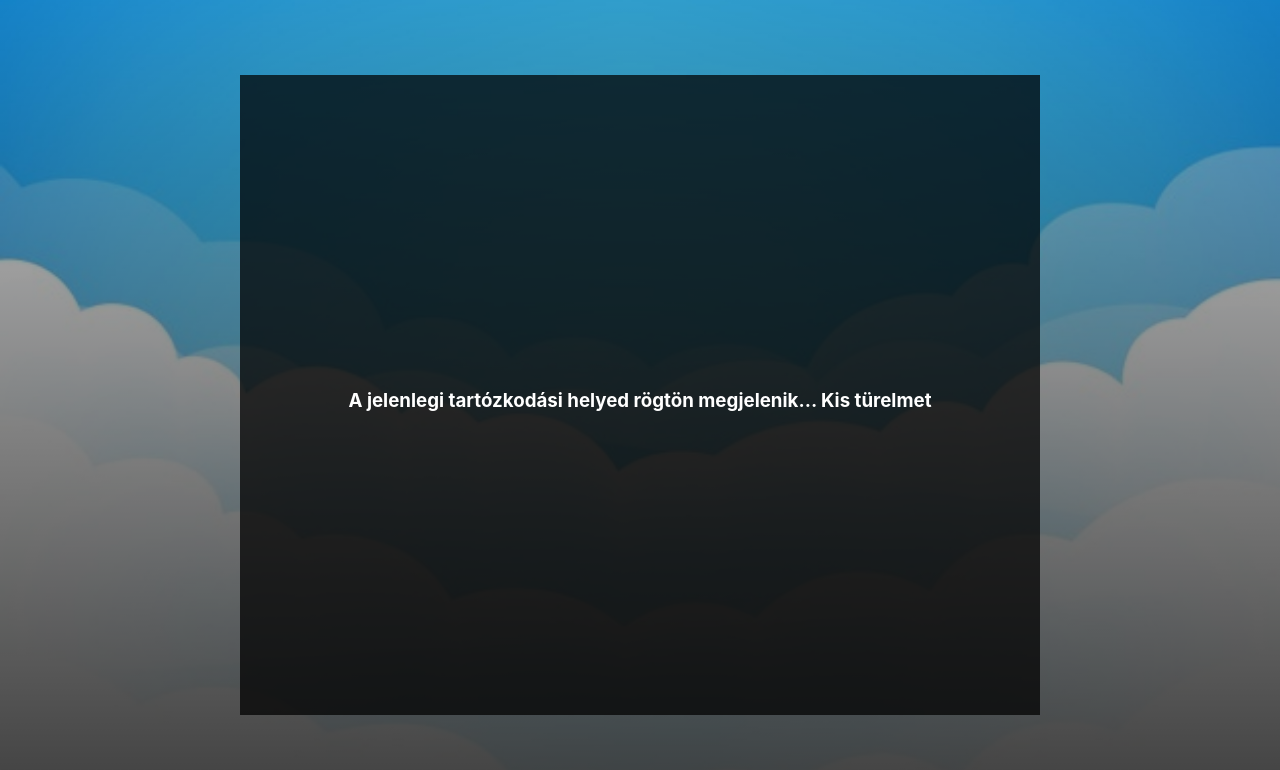
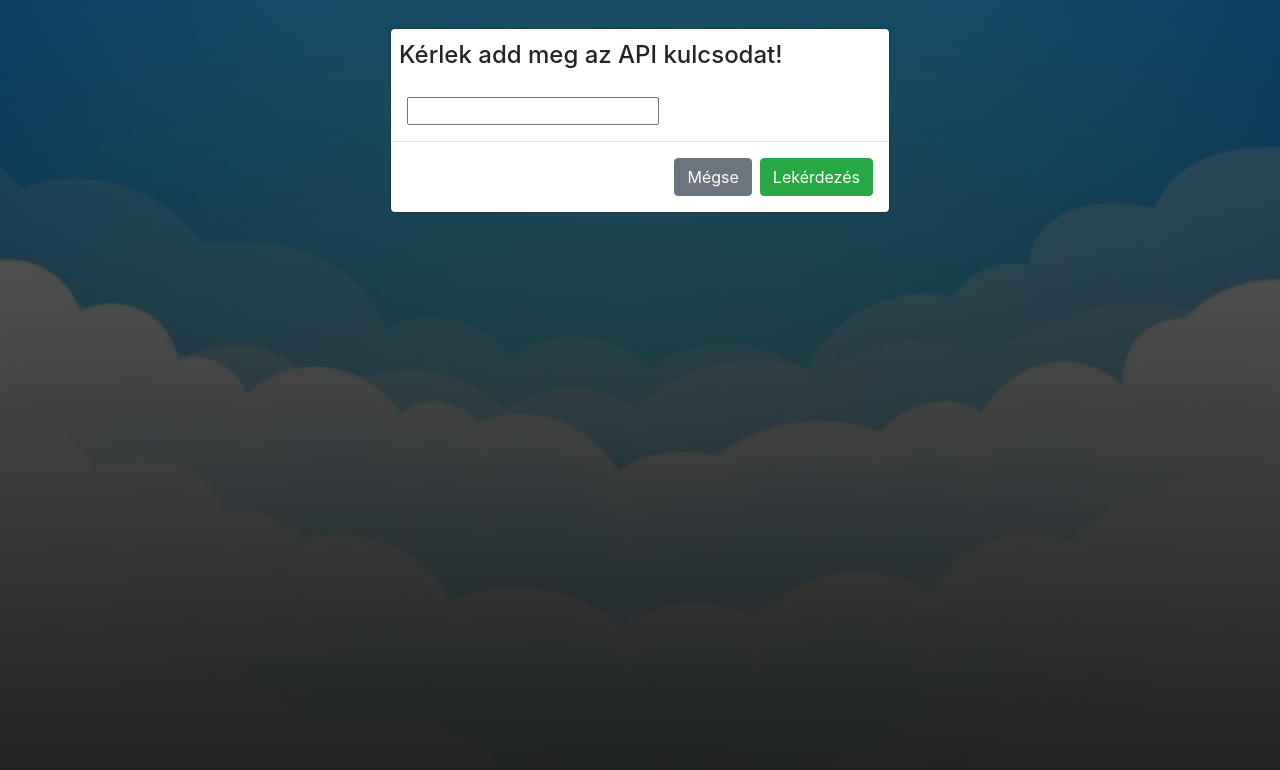
Before and after one commit to totheszti/WeatherApp, a React (Create React App) app: page / in a window 1280 px wide. Shown: the top 770 px of the page. Built offline with nearby package versions, Linux system fonts and the light colour scheme; no server answers.

Commit message:
Api key bekérés

```diff
--- a/package.json
+++ b/package.json
@@ -19,7 +19,9 @@
     "moment-timezone": "^0.5.33",
     "react": "^17.0.2",
     "react-animated-weather": "^4.0.1",
+    "react-bootstrap": "^1.6.1",
     "react-dom": "^17.0.2",
+    "react-modal": "^3.14.3",
     "react-moment": "^1.1.1",
     "react-scripts": "4.0.3",
     "reactjs-popup": "^2.0.5",
--- a/public/index.html
+++ b/public/index.html
@@ -15,6 +15,11 @@
       user's mobile device or desktop. See https://developers.google.com/web/fundamentals/web-app-manifest/
     -->
     <link rel="manifest" href="%PUBLIC_URL%/manifest.json" />
+    <link rel="stylesheet" href="https://stackpath.bootstrapcdn.com/bootstrap/4.4.1/css/bootstrap.min.css">
+
+    <script src="https://unpkg.com/react@16/umd/react.development.js"></script>
+    <script src="https://unpkg.com/react-dom@16/umd/react-dom.development.js"></script>
+    <script src="https://unpkg.com/babel-standalone@6/babel.min.js"></script>
     <!--
       Notice the use of %PUBLIC_URL% in the tags above.
       It will be replaced with the URL of the `public` folder during the build.
--- a/src/App.js
+++ b/src/App.js
@@ -1,19 +1,77 @@
-import React, { useState } from "react";
+import React, { useState} from "react";
 import CurrentLocation from "./currentLocation";
 import "./App.css";
+import {Modal, Button} from "react-bootstrap";
 
-function App(){
+class App extends React.Component {
+
+    constructor(props) {
+        super(props);
+        this.state = {
+            show: true,
+            apiKey: ""}
+        ;
+
+        this.handleClose = this.handleClose.bind(this);
+        this.handleShow = this.handleShow.bind(this);
+        this.onSubmit = this.onSubmit.bind(this);
+    }
+
+    componentDidMount(){
+        this.setState({
+            show : true,
+            apiKey: ""
+        })
+    }
+
+    handleClose() {
+        this.setState({show: false});
+    };
+
+    handleShow() {
+        this.setState({show: true});
+    };
+
+    onSubmit(e) {
+        debugger
+
+        e.preventDefault();
+        let apiKey = this.state.apiKey;
+
+        localStorage.setItem('apiKey', apiKey);
+
+        console.log(apiKey);
+    }
+
+    render() {
         return (
             <div className="app">
                 <main>
                     <React.Fragment>
+
+                            {/*<button onClick={this.handleShow}>Api key megadása</button>*/}
+                            <Modal show={this.state.show} onHide={this.handleClose}>
+                                <Modal.Title className="m-2">
+                                    Kérlek add meg az API kulcsodat!
+                                </Modal.Title>
+                                <Modal.Body>
+                                    <input type="text" onChange={(c) => this.state.apiKey = c.target.value}/>
+                                </Modal.Body>
+                                <Modal.Footer>
+                                    <Button variant="secondary" onClick={this.handleClose}>Mégse</Button>
+                                    <Button variant="success" onClick={this.onSubmit}>Lekérdezés</Button>
+                                </Modal.Footer>
+                            </Modal>
+                        {this.state.apiKey !== "" ? (
                         <div className="container">
-                            <CurrentLocation />
+                            <CurrentLocation/>
                         </div>
+                        ) : ""}
                     </React.Fragment>
-
                 </main>
             </div>
         );
     }
+}
+
 export default App;
--- a/src/currentLocation.js
+++ b/src/currentLocation.js
@@ -1,7 +1,6 @@
 import React from "react";
 import Clock from "react-live-clock";
 import Forecast from './forecast';
-import loader from './assets/fidgetspinner.gif'
 import apiKeys from "./apiKeys";
 import classNames from 'classnames';
 import ReactAnimatedWeather from "react-animated-weather";
@@ -32,8 +31,6 @@ const dateBuilder = (d) => {
         "Péntek",
         "Szombat",
     ];
-
-    let apiKey = "";
 
     let day = days[d.getDay()];
     let date = d.getDate();
@@ -74,7 +71,7 @@ class Weather extends React.Component {
                     this.getWeather(position.coords.latitude, position.coords.longitude);
                 })
                 .catch((err) => {
-                    this.getWeather(28.67, 77.22);
+                    this.getWeather(46.08333, 18.23333);
                     alert(
                         "Engedélyezd a helymeghatározást!"
                     );
@@ -100,7 +97,7 @@ class Weather extends React.Component {
     };
     getWeather = async (lat, lon) => {
         const api_call = await fetch(
-            `${apiKeys.base}weather?lat=${lat}&lon=${lon}&units=metric&&lang=hu&APPID=${apiKeys.key}`
+            `${apiKeys.base}weather?lat=${lat}&lon=${lon}&units=metric&&lang=hu&APPID=${localStorage.getItem('apiKey')}`
         );
 
         const data = await api_call.json();
--- a/src/forecast.js
+++ b/src/forecast.js
@@ -2,7 +2,7 @@ import React, { useState, useEffect } from "react";
 import axios from "axios";
 import apiKeys from "./apiKeys";
 import { FontAwesomeIcon } from '@fortawesome/react-fontawesome'
-import Button from "bootstrap/js/src/button";
+import {Button} from "react-bootstrap";
 
 
 function Forecast(props) {
@@ -15,7 +15,7 @@ function Forecast(props) {
             .get(
                 `${apiKeys.base}weather?q=${
                     city != "[object Object]" ? city : query
-                }&units=metric&APPID=${apiKeys.key}`
+                }&units=metric&APPID=${localStorage.getItem('apiKey')}`
             )
             .then((response) => {
                 setWeather(response.data);
@@ -28,13 +28,6 @@ function Forecast(props) {
                 setError({message: "nem található", query: query});
             });
     };
-
-    // function checkTime(i) {
-    //     if (i < 10) {
-    //         i = "0" + i;
-    //     } // add zero in front of numbers < 10
-    //     return i;
-    // }
 
     const defaults = {
         color: "white",
@@ -105,7 +98,7 @@ function Forecast(props) {
                         )}
                     </ul>
                     { query !== "" && query === weather.name ?
-                        <div style={{width: "100%", display: "flex"}}><button style={ {backgroundColor: "green", padding: "10px", margin: "10px auto" }} onClick={search}>Újratöltés</button></div>  : ""}
+                        <div style={{width: "100%", display: "flex"}}><Button variant="success" style={ {padding: "10px", margin: "10px auto" }} onClick={search}>Újratöltés</Button></div>  : ""}
                 </div>
             </div>
         );
```
Also changed, not shown: 2 other files (tests, documents, lock files or other folders).
